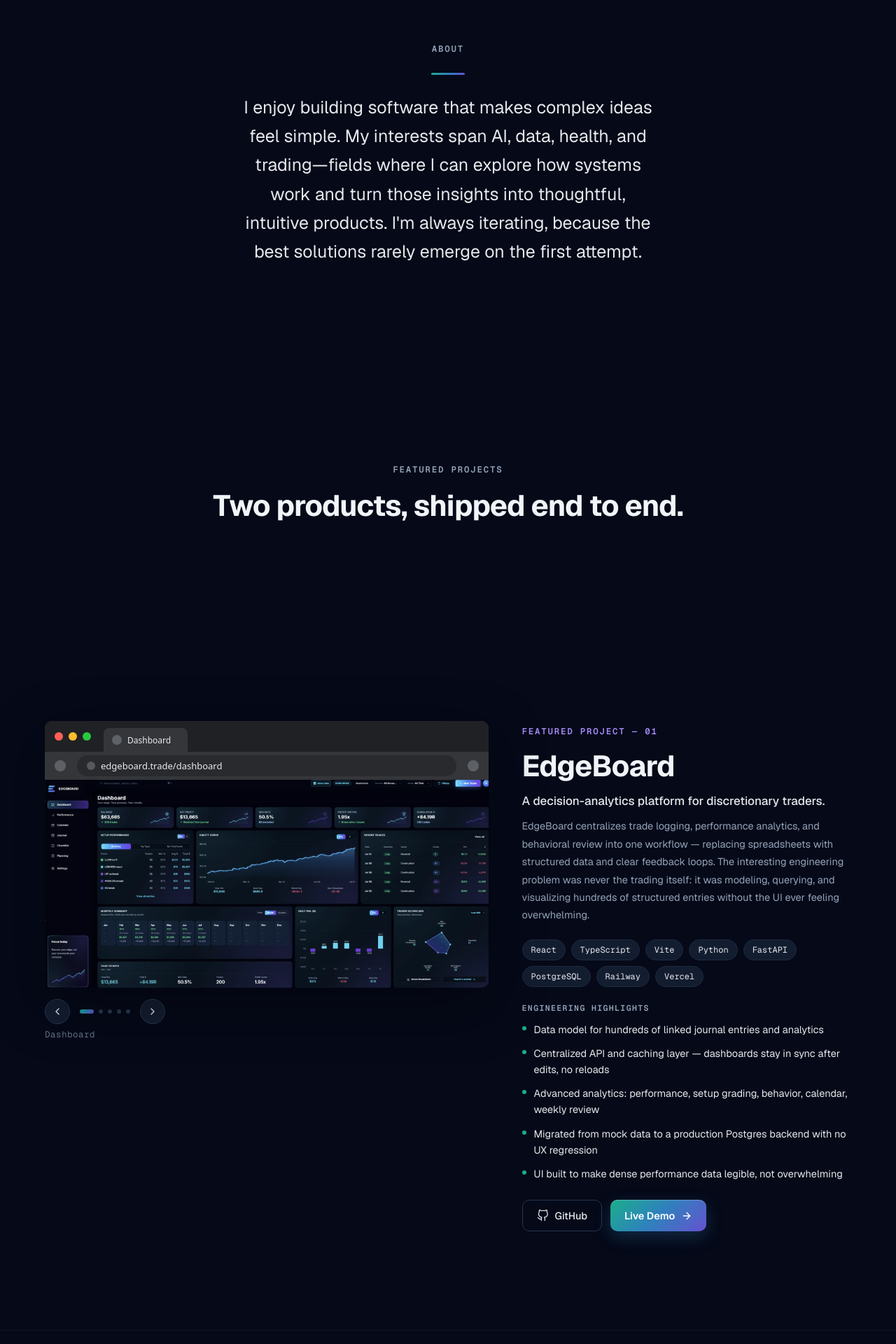
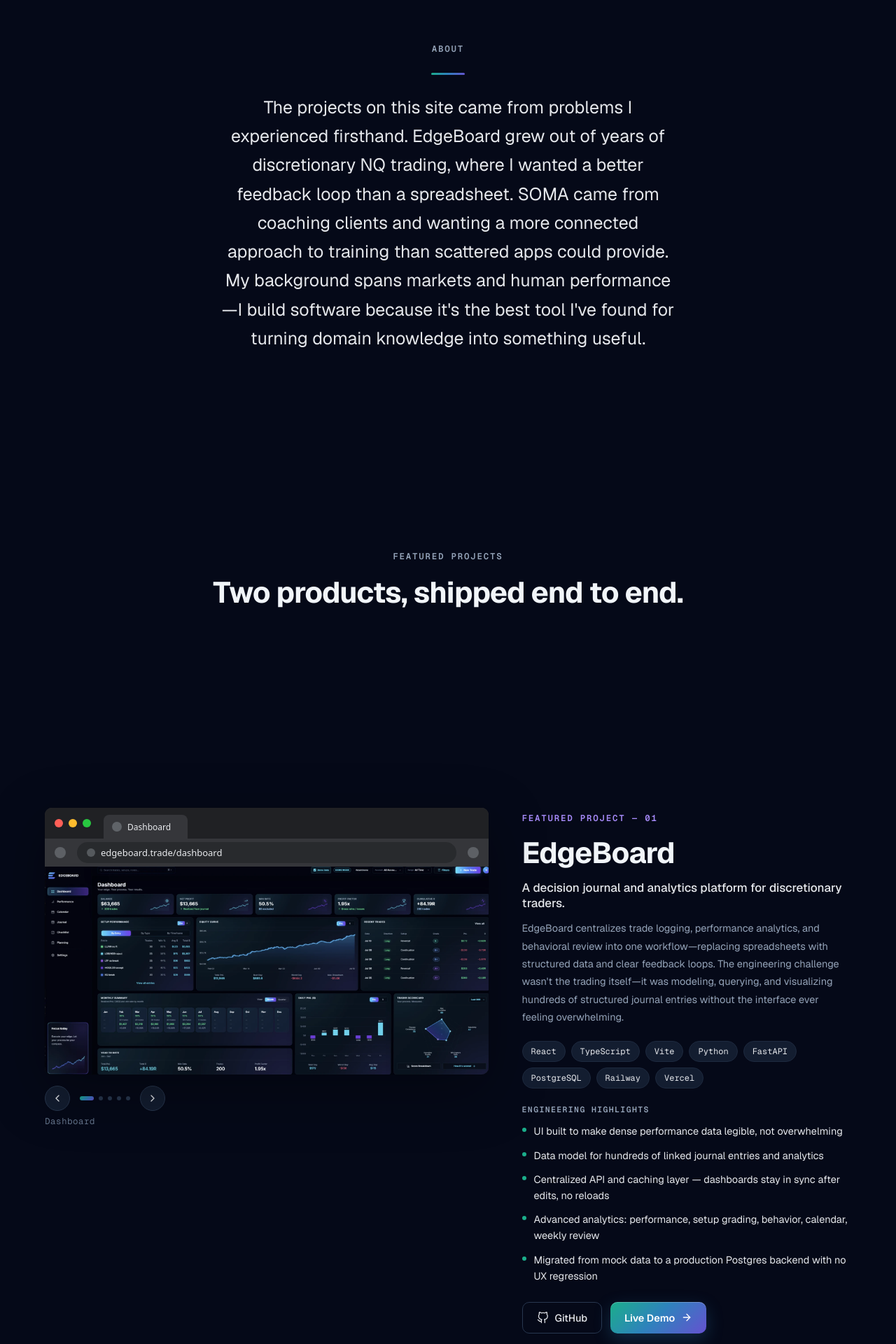
Before and after one commit to JordanChen02/portfolio, a React (Vite) app in the folder site/: page / in a window 1280 px wide. Shown: the part 880-2800 px from the top of the page at 70% size. Built offline with nearby package versions, Linux system fonts and the light colour scheme.

Commit message:
refactor: refine portfolio copy and project descriptions

```diff
--- a/site/src/components/About.tsx
+++ b/site/src/components/About.tsx
@@ -7,10 +7,7 @@
         <p className="eyebrow">About</p>
         <div className="divider-bar" />
         <p style={{ fontSize: 'clamp(19px, 2.4vw, 25px)', lineHeight: 1.65, color: 'var(--eb-fg-1)', fontWeight: 400, margin: 0, textWrap: 'balance' }}>
-          I enjoy building software that makes complex ideas feel simple. My interests span AI,
-          data, health, and trading—fields where I can explore how systems work and turn those
-          insights into thoughtful, intuitive products. I'm always iterating, because the best
-          solutions rarely emerge on the first attempt.
+          The projects on this site came from problems I experienced firsthand. EdgeBoard grew out of years of discretionary NQ trading, where I wanted a better feedback loop than a spreadsheet. SOMA came from coaching clients and wanting a more connected approach to training than scattered apps could provide. My background spans markets and human performance—I build software because it's the best tool I've found for turning domain knowledge into something useful.
         </p>
       </div>
     </Reveal>
--- a/site/src/components/EdgeBoard.tsx
+++ b/site/src/components/EdgeBoard.tsx
@@ -43,13 +43,9 @@
             <div>
               <p className="edgeboard-eyebrow">Featured Project — 01</p>
               <h3 className="edgeboard-title">EdgeBoard</h3>
-              <p className="edgeboard-positioning">A decision-analytics platform for discretionary traders.</p>
+              <p className="edgeboard-positioning">A decision journal and analytics platform for discretionary traders.</p>
               <p className="edgeboard-description">
-                EdgeBoard centralizes trade logging, performance analytics, and behavioral review
-                into one workflow — replacing spreadsheets with structured data and clear feedback
-                loops. The interesting engineering problem was never the trading itself: it was
-                modeling, querying, and visualizing hundreds of structured entries without the UI
-                ever feeling overwhelming.
+                EdgeBoard centralizes trade logging, performance analytics, and behavioral review into one workflow—replacing spreadsheets with structured data and clear feedback loops. The engineering challenge wasn't the trading itself—it was modeling, querying, and visualizing hundreds of structured journal entries without the interface ever feeling overwhelming.
               </p>
             </div>
 
--- a/site/src/components/OtherWork.tsx
+++ b/site/src/components/OtherWork.tsx
@@ -95,7 +95,7 @@
         </motion.div>
 
         <p className="other-footer-line">
-          More explorations on{' '}
+          More experiments, research, and technical writing on{' '}
           <a href="https://github.com/JordanChen02" target="_blank" rel="noopener noreferrer">GitHub</a>{' '}
           and <a href="https://medium.com/@jordanchen95" target="_blank" rel="noopener noreferrer">Medium</a>.
         </p>
--- a/site/src/components/Skills.tsx
+++ b/site/src/components/Skills.tsx
@@ -11,7 +11,7 @@
     <Reveal as="section" id="skills" className="section">
       <div style={{ maxWidth: 1180, margin: '0 auto', padding: '0 24px' }}>
         <div style={{ textAlign: 'center', marginBottom: 52, display: 'flex', flexDirection: 'column', alignItems: 'center', gap: 16 }}>
-          <p className="eyebrow">Skills</p>
+          <p className="eyebrow">Tools</p>
           <h2 style={{ fontSize: 'clamp(26px, 3.6vw, 36px)', fontWeight: 700, letterSpacing: '-0.02em', color: 'var(--eb-fg)', margin: 0 }}>
             Tools I reach for.
           </h2>
--- a/site/src/components/Soma.tsx
+++ b/site/src/components/Soma.tsx
@@ -68,7 +68,7 @@
               <p className="soma-eyebrow">Featured Project — 02</p>
               <h3 className="soma-title">SOMA</h3>
               <p className="soma-subtitle">σῶμα — "body" (Ancient Greek)</p>
-              <p className="soma-positioning">AI-powered fitness coaching, rebuilt from the ground up.</p>
+              <p className="soma-positioning">A connected platform for training, recovery, and long-term fitness.</p>
               <p className="soma-description">
                 SOMA replaces scattered fitness apps and paper logs with one mobile-first platform
                 for workout programming, progress tracking, and long-term training habits.
--- a/site/src/data/projects.ts
+++ b/site/src/data/projects.ts
@@ -54,11 +54,11 @@
 ];
 
 export const edgeboardChallenges = [
+  'UI built to make dense performance data legible, not overwhelming',
   'Data model for hundreds of linked journal entries and analytics',
   'Centralized API and caching layer — dashboards stay in sync after edits, no reloads',
   'Advanced analytics: performance, setup grading, behavior, calendar, weekly review',
   'Migrated from mock data to a production Postgres backend with no UX regression',
-  'UI built to make dense performance data legible, not overwhelming',
 ];
 
 export const somaChallenges = [
```
